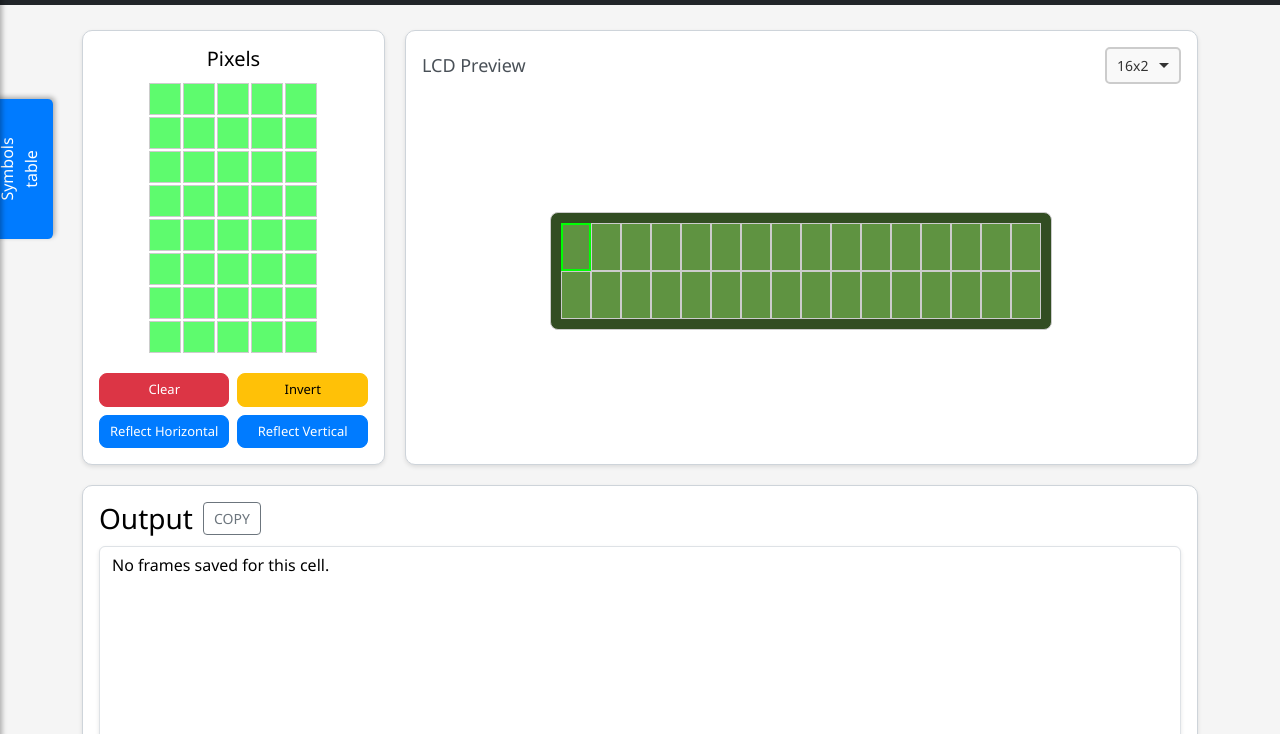
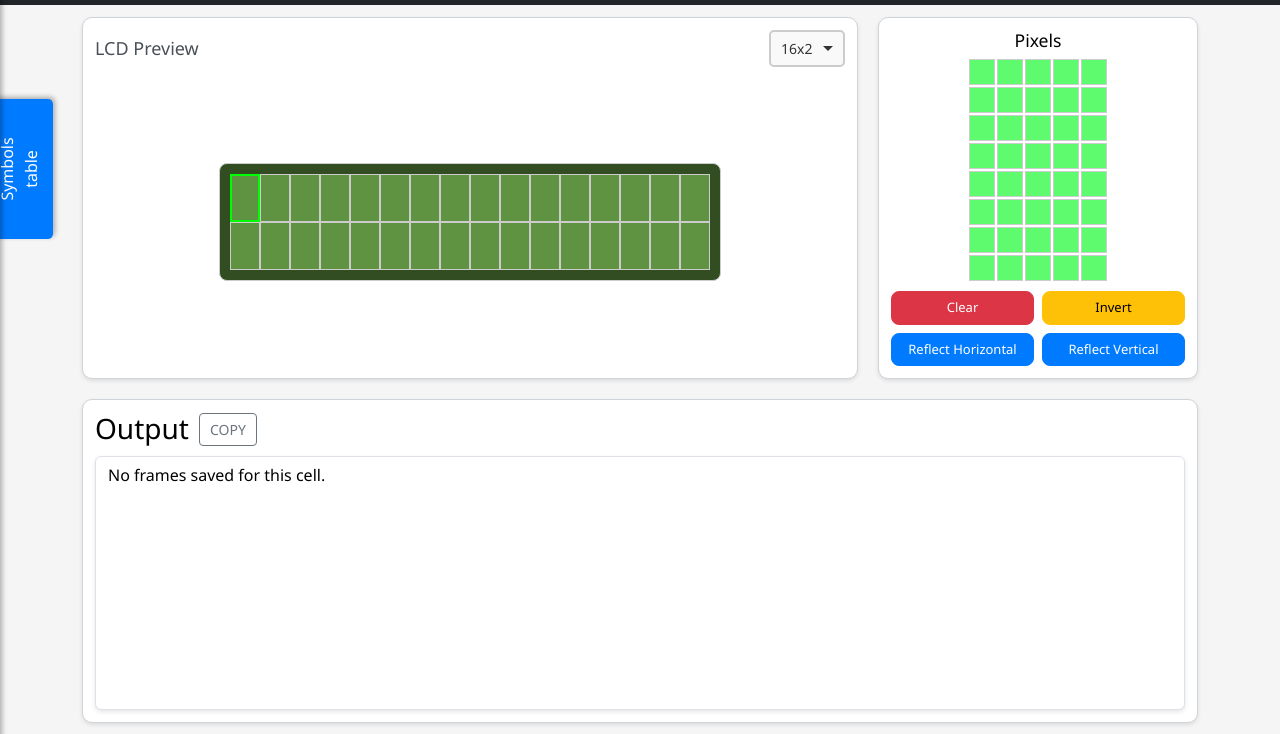
Before and after one commit to zoom1fy/LCD-Character-Generator, a plain HTML site: page index.html in a window 1280 px wide. Shown: the part 61-795 px from the top of the page. Drawn offline with Linux system fonts and the light colour scheme.

Commit message:
feat: put code panel first and compact the workspace layout
- Grid columns now run code | preview | pixel editor, with the editor
  sitting above the animation controls; explicit grid tracks keep the
  DOM order intact for the single-column mobile layout
- Shrink pixels to 26px, reduce panel paddings, margins and the code
  textarea height; pin transform buttons to the bottom of the panel

```diff
--- a/assets/css/main.css
+++ b/assets/css/main.css
@@ -96,15 +96,32 @@ body {
    Основные элементы
    ========================================================================== */
 .workspace {
-    margin-top: 25px;
+    margin-top: 12px;
 }
 
-/* Верхний ряд рабочей панели: редактор | предпросмотр | код */
+/* Верхний ряд рабочей панели: код | предпросмотр | редактор (правый край).
+   Панель пикселей стоит над блоком управления анимацией (правые 320px нижнего ряда). */
 .workspace-main {
     display: grid;
-    grid-template-columns: minmax(200px, auto) minmax(0, 1fr) minmax(260px, 320px);
+    grid-template-columns: minmax(260px, 320px) minmax(0, 1fr) minmax(200px, 320px);
     gap: 20px;
     align-items: stretch;
+}
+
+/* Явные места в сетке: DOM-порядок оставлен под мобильную раскладку */
+#lcd-panel {
+    grid-column: 2;
+    grid-row: 1;
+}
+
+#code {
+    grid-column: 1;
+    grid-row: 1;
+}
+
+#pixels {
+    grid-column: 3;
+    grid-row: 1;
 }
 
 /* Панель-карточка рабочей области */
@@ -113,7 +130,7 @@ body {
     background-color: var(--color-saved-frames-bg);
     border-radius: 10px;
     box-shadow: 0 2px 4px var(--color-saved-frames-shadow);
-    padding: 16px;
+    padding: 12px;
     transition: 0.5s;
 }
 
@@ -124,8 +141,8 @@ body {
 }
 
 #pixels h2 {
-    font-size: 1.25rem;
-    margin: 0 0 12px;
+    font-size: 1.1rem;
+    margin: 0 0 8px;
 }
 
 /* Сетка пикселей: равные зазоры по обеим осям */
@@ -149,7 +166,7 @@ body {
 
 #code textarea {
     flex: 1;
-    min-height: 220px;
+    min-height: 180px;
     width: 100%;
 }
 
@@ -181,8 +198,8 @@ pre {
    Пиксели и кнопки
    ========================================================================== */
 .pixel {
-    width: 32px;
-    height: 32px;
+    width: 26px;
+    height: 26px;
     border: 1px solid var(--color-border);
     cursor: pointer;
     transition: background-color 0.15s ease;
@@ -208,7 +225,9 @@ pre {
     display: grid;
     grid-template-columns: repeat(2, 1fr);
     gap: 8px;
-    margin-top: 20px;
+    /* Кнопки прижаты к низу растянутой панели — на уровне низа соседних панелей */
+    margin-top: auto;
+    padding-top: 10px;
 }
 
 .btn-custom {
@@ -289,7 +308,7 @@ pre {
    Управление анимацией
    ========================================================================== */
 .animation-controls {
-    margin-top: 20px;
+    margin-top: 14px;
 }
 
 .animation-controls-container {
@@ -323,13 +342,13 @@ pre {
 }
 
 .saved-frames {
-    padding: 15px;
+    padding: 12px;
     border: 1px solid var(--color-saved-frames-border);
     background-color: var(--color-saved-frames-bg);
     border-radius: 8px;
     box-shadow: 0 2px 4px var(--color-saved-frames-shadow);
     width: 100%;
-    min-height: 120px;
+    min-height: 100px;
     transition: 0.5s;
 }
 
@@ -877,33 +896,47 @@ footer p {
 /* ==========================================================================
    Медиа-запросы
    ========================================================================== */
-/* Ноутбуки и планшеты: редактор + предпросмотр рядом, код под ними */
+/* Ноутбуки и планшеты: предпросмотр + редактор рядом, код под ними */
 @media (max-width: 1399px) {
     .workspace-main {
-        grid-template-columns: minmax(200px, auto) minmax(0, 1fr);
+        grid-template-columns: minmax(0, 1fr) minmax(200px, 320px);
+    }
+
+    #lcd-panel {
+        grid-column: 1;
+        grid-row: 1;
+    }
+
+    #pixels {
+        grid-column: 2;
+        grid-row: 1;
     }
 
     #code {
         grid-column: 1 / -1;
+        grid-row: 2;
     }
 }
 
-/* Узкие экраны: всё складывается в одну колонку */
+/* Узкие экраны: всё складывается в одну колонку (DOM-порядок) */
 @media (max-width: 991px) {
     .workspace-main {
         /* minmax(0, 1fr): трек не растягивается под широкую панель */
         grid-template-columns: minmax(0, 1fr);
     }
 
-    #code {
+    #lcd-panel,
+    #code,
+    #pixels {
         grid-column: auto;
+        grid-row: auto;
     }
 }
 
 /* Телефоны */
 @media (max-width: 768px) {
     .workspace {
-        margin-top: 15px;
+        margin-top: 10px;
     }
 
     .workspace-main {
```
